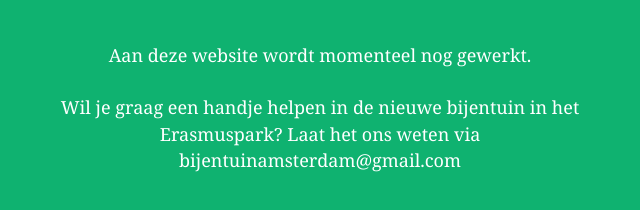
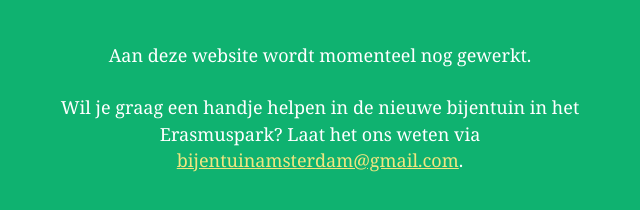
Before and after one commit to maatjevanderveer/bijentuin-plantasia, a Gatsby site: page / in a window 1280 px wide. Shown: the part 402-612 px from the top of the page, without its empty margins (320-960 px from the left). Built offline with nearby package versions, Linux system fonts and the light colour scheme; Gatsby itself is replaced by a stand-in of ours.

Commit message:
adds e-mail link

```diff
--- a/src/components/layout.css
+++ b/src/components/layout.css
@@ -42,6 +42,7 @@
 }
 a {
   background-color: transparent;
+  color: #F1E680;
   -webkit-text-decoration-skip: objects;
 }
 a:active,
--- a/src/pages/index.js
+++ b/src/pages/index.js
@@ -12,7 +12,7 @@
     </div>
     <div style={{ maxWidth: `600px`, padding: `0 16px`, textAlign: `center`, margin: `auto` }}>
       <p>Aan deze website wordt momenteel nog gewerkt.</p>
-      <p>Wil je graag een handje helpen in de nieuwe bijentuin in het Erasmuspark? Laat het ons weten via bijentuinamsterdam@gmail.com</p>
+      <p>Wil je graag een handje helpen in de nieuwe bijentuin in het Erasmuspark? Laat het ons weten via <a href="mailto:bijentuinamsterdam@gmail.com">bijentuinamsterdam@gmail.com</a>.</p>
     </div>
   </Layout>
 )
```
